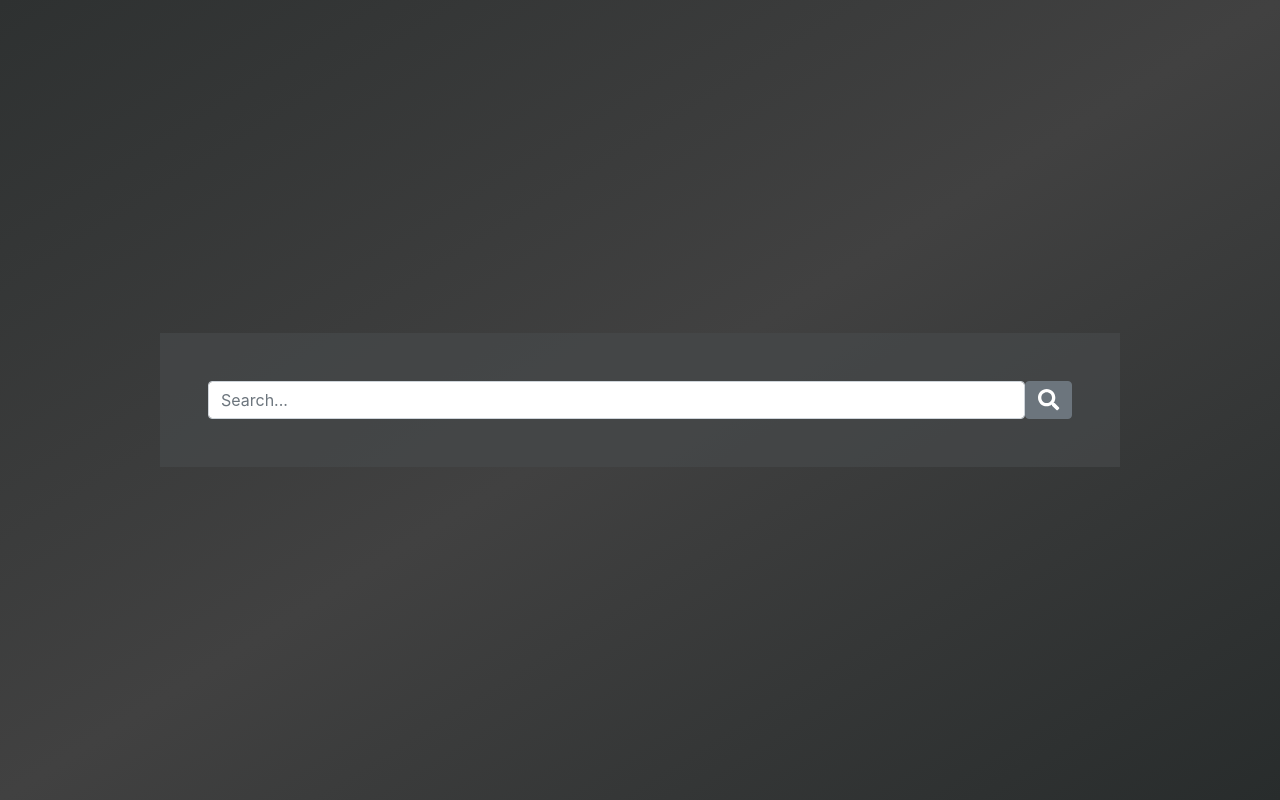
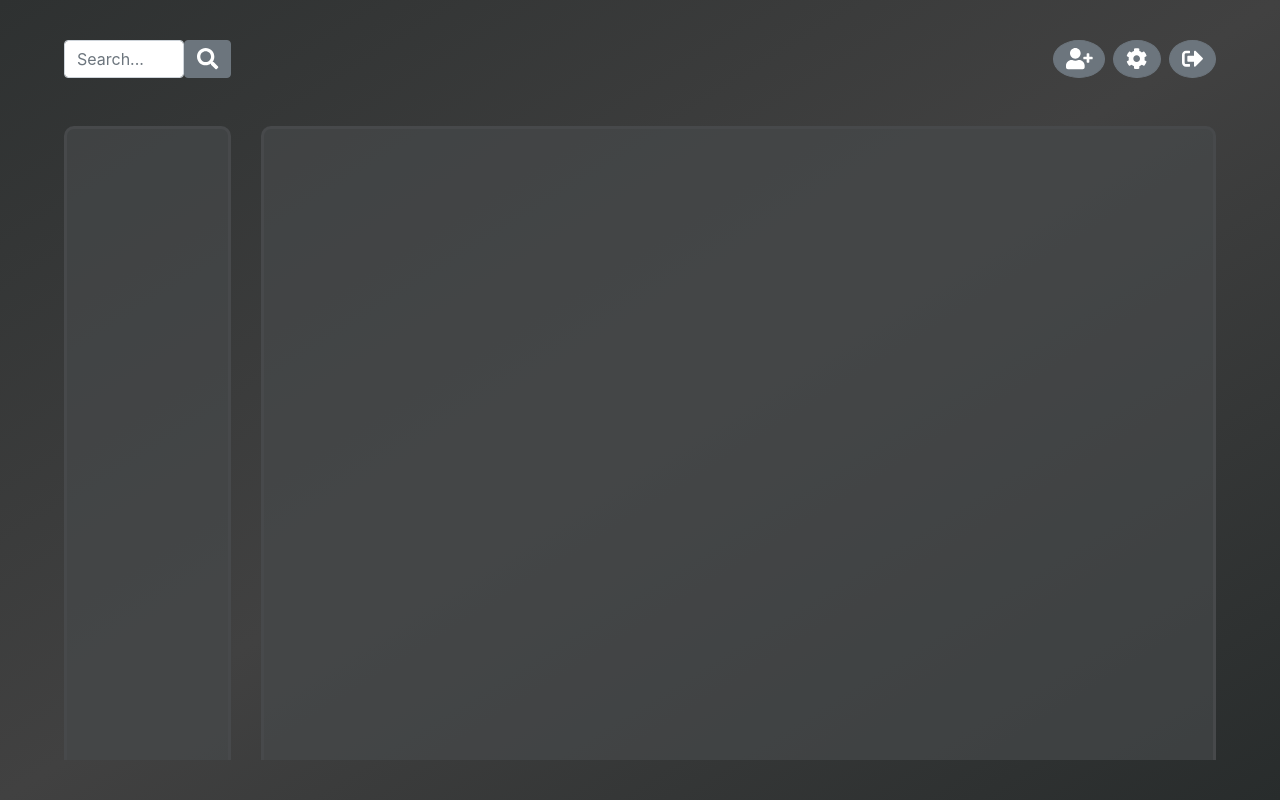
Before and after one commit to Konreer/communicator-frontend, an Angular app: page /menu in a window 1280 px wide. Built offline with nearby package versions, Linux system fonts and the light colour scheme.

Commit message:
template for main user interface has been added

```diff
--- a/src/app/app.component.html
+++ b/src/app/app.component.html
@@ -1,8 +1,14 @@
-
-<div class="app-background d-flex justify-content-center align-content-center" style="height: 100vh; width: 100vw;">
-
+<!-- <div class="app-background d-flex justify-content-center" style="height: 100vh; width: 100vw;">
   <div class="align-self-center">
     <router-outlet></router-outlet>
   </div>
+</div> -->
 
+
+<div class="app-background container-fluid" style="height: 100vh; width: 100vw;">
+  <div class="row h-100 justify-content-center">
+    <div class="align-self-center">
+      <router-outlet></router-outlet>
+    </div>
+  </div>
 </div>
--- a/src/app/communication/user-interface/user-interface.component.html
+++ b/src/app/communication/user-interface/user-interface.component.html
@@ -1,3 +1,36 @@
-<div class="secondary-background font-color-white p-5" style="width: 75vw; min-width: 400px;">
-    <app-search-bar (search)="filterUserContacts($event)"></app-search-bar>
+<div class="font-color-white" style="width: 90vw; height: 90vh">
+
+    <div class="row h-100">
+
+        <!-- CZEŚĆ Z LEWEJ - SZUKAJKA I LISTA FRIENDSÓW  -->
+        <div class="col-2 h-100 overflow-hidden">
+            <app-search-bar (search)="filterUserContacts($event)"></app-search-bar>
+
+            <!-- TU WSTAWIĆ KOMPONENT Z LISTĄ ZNAJOMYCH -->
+            <div class="secondary-background secondary-border h-100 mt-5">
+
+            </div>
+        </div>
+
+
+        <!-- CZĘŚĆ GŁÓWNA -->
+        <div class="col-10 h-100 overflow-hidden">
+
+            <!-- IKONKI W PRAWYM GÓRNYM ROGU (TYPU WYLOGUJ ITD) -->
+            <div class="d-flex justify-content-end">
+                <button class="btn btn-secondary rounded-circle mr-2"> <fa-icon [icon]="faUserPlus" size="lg" ></fa-icon></button>
+                <button class="btn btn-secondary rounded-circle mr-2"> <fa-icon [icon]="faCog" size="lg" ></fa-icon></button>
+                <button class="btn btn-secondary rounded-circle"> <fa-icon [icon]="faSignOutAlt" size="lg" ></fa-icon></button>
+            </div>
+
+
+            <!-- ŚRODEK - TU WSTAWIĆ KOMPONENT Z CZATEM -->
+            <div class="secondary-background secondary-border h-100 mt-5">
+
+            </div>
+
+        </div>
+
+    </div>
+
 </div>
--- a/src/app/communication/user-interface/user-interface.component.ts
+++ b/src/app/communication/user-interface/user-interface.component.ts
@@ -1,4 +1,5 @@
 import { Component, OnInit } from '@angular/core';
+import { faCog, faSignOutAlt, faUserPlus, IconDefinition } from '@fortawesome/free-solid-svg-icons';
 
 @Component({
   selector: 'app-user-interface',
@@ -6,6 +7,10 @@ import { Component, OnInit } from '@angular/core';
   styleUrls: ['./user-interface.component.css']
 })
 export class UserInterfaceComponent implements OnInit {
+
+  faSignOutAlt: IconDefinition = faSignOutAlt;
+  faCog: IconDefinition = faCog;
+  faUserPlus: IconDefinition = faUserPlus;
 
   constructor() { }
 
--- a/src/app/shared/search-bar/search-bar.component.html
+++ b/src/app/shared/search-bar/search-bar.component.html
@@ -1,4 +1,4 @@
-<div class="d-flex justify-content-center" style="min-height: 10px;">
+<div class="d-flex justify-content-center">
     <input class="form-control" [(ngModel)]="searchWord" type="text" placeholder="Search...">
     <button (click)="keywordSubmitted()" class="btn btn-secondary align-self-center" >
         <fa-icon [icon]="faSearch" size="lg" ></fa-icon>
--- a/src/styles.css
+++ b/src/styles.css
@@ -13,3 +13,13 @@
 .font-color-white{
     color: white;
 }
+
+.h-90{
+    height: 90%;
+}
+
+.secondary-border{
+    border-radius: 10px;
+    border-style: solid;
+    border-color: #47494B;
+}
```
